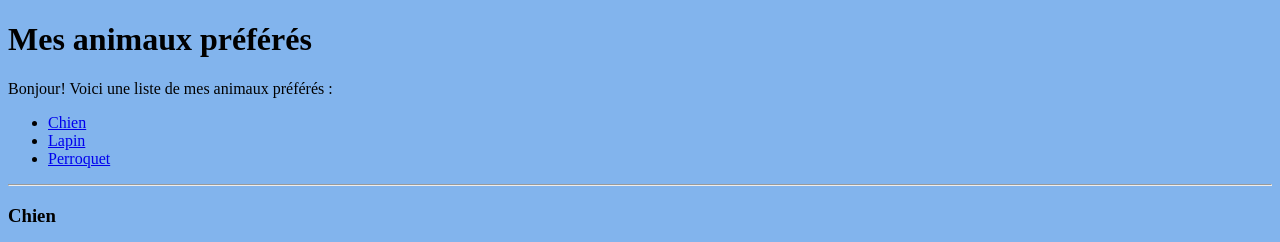
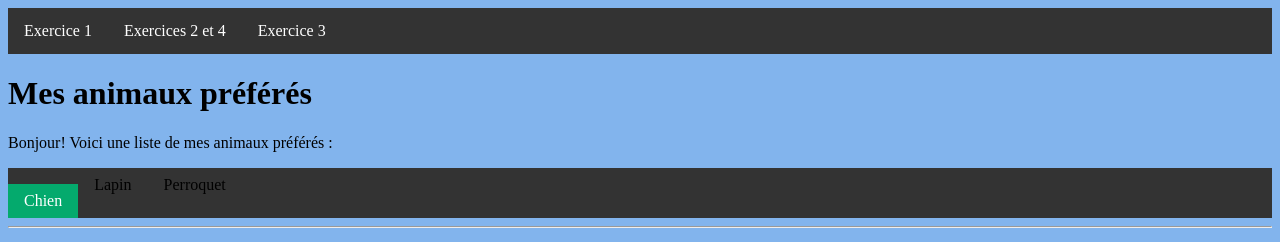
Before and after one commit to gabriella245/gabriella245.github.io, a plain HTML site: page exercice3.html in a window 1280 px wide. Shown: the top 242 px of the page. Drawn offline with Linux system fonts and the light colour scheme; grey boxes are pictures that could not be loaded.

Commit message:
Add files via upload

```diff
--- a/exercice3.html
+++ b/exercice3.html
@@ -5,19 +5,88 @@
 <html>
 
 	<head>
+
+		<style>
+
+		/* Source: https://www.w3schools.com/css/css_navbar.asp */
+
+		margin: 0;
+		padding: 0;
+		}
+
+		h2, p {
+		margin: 10px;
+		}
+
+		ul {
+		  list-style-type: none;
+		  margin: 0;
+		  padding: 0;
+		  background-color: #333333;
+		  display: flex;
+		}
+
+		ul li a {
+		  display: block;
+		  color: white;
+		  padding: 14px 16px;
+		  text-decoration: none;
+		}
+
+
+		#list-animaux {
+			ul {
+			  list-style-type: none;
+			  margin: 0;
+			  padding: 0;
+			  width: 200px;
+			  background-color: #f1f1f1;
+			}
+
+			li a {
+			  display: block;
+			  color: black;
+			  padding: 8px 16px;
+			  text-decoration: none;
+			}
+
+			li a.active {
+			  background-color: #04AA6D;
+			  color: white;
+			}
+
+			#page {
+			margin-left: 20px;
+			}
+
+			#titre {
+			margin-left: 50px;
+			}
+
+		}
+
+		</style>
 		<meta charset="UTF-8">
-		<title>Mes animaux préférés</title>
+		<div id="page titre"><title>Mes animaux préférés</title>
 	</head>
 
 	<body style="background-color: #82b4ed;">
 
+		<ul>
+			<li><a href="exercice1.html"/>Exercice 1</a></li>
+			<li><a href="exercice2et4.html"/>Exercices 2 et 4</a></li>
+			<li><a href="exercice3.html"/>Exercice 3</a></li>
+		</ul>
+
 		<a name="haut"><h1>Mes animaux préférés</h1>
 		<p>Bonjour! Voici une liste de mes animaux préférés :</p>
-		<ul>
-		<li> <a href="#chien">Chien</a></li>
-		<li> <a href="#lapin">Lapin</a></li>
-		<li> <a href="#perroquet">Perroquet</a></li>
+
+		<ul id="list-animaux">
+		  <li><a class="active" href="#chien">Chien</a></li>
+		  <li><a href="#lapin">Lapin</a></li>
+		  <li><a href="#perroquet">Perroquet</a></li>
 		</ul>
+
 		<hr>
 
 		<a name="chien"></a><h3>Chien</h3>
@@ -43,6 +112,9 @@
 		<br>
 
 		<a href="index.html"><img src= https://static.vecteezy.com/system/resources/thumbnails/021/797/174/small/arrow-left-icon-isolated-on-white-background-vector.jpg width=100 ></a>
+
+		</div>
+
 	</body>
 
 </html>
```
Also changed, not shown: exercice2et4.html (+41 -1 lines).
